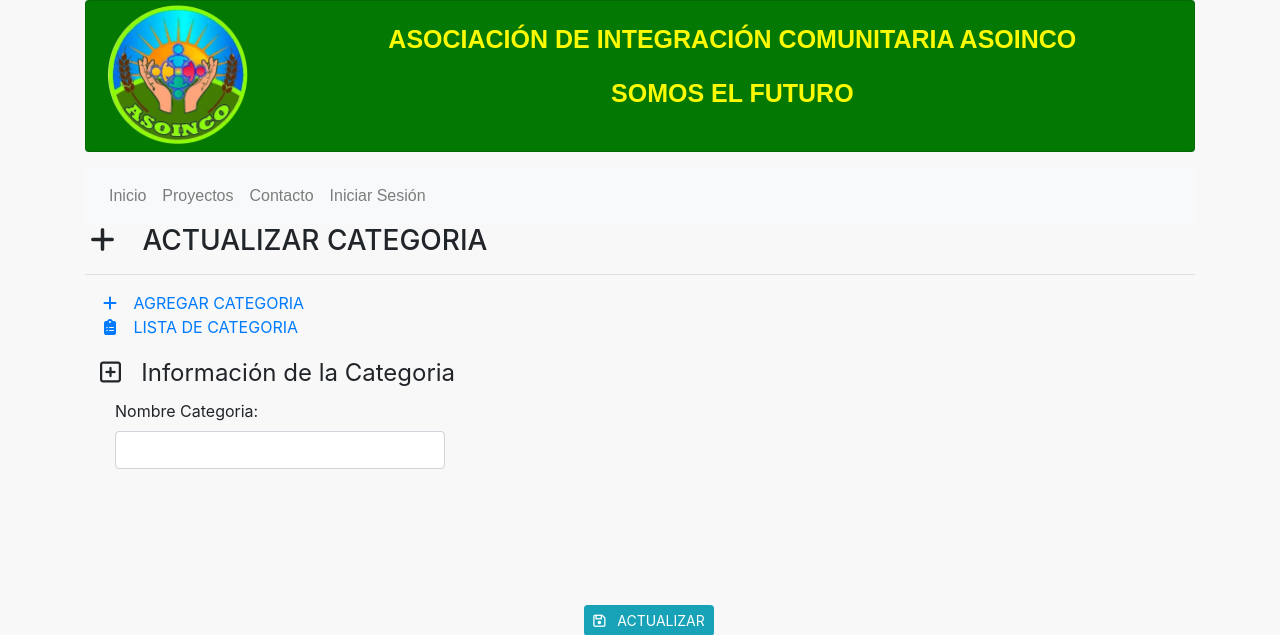
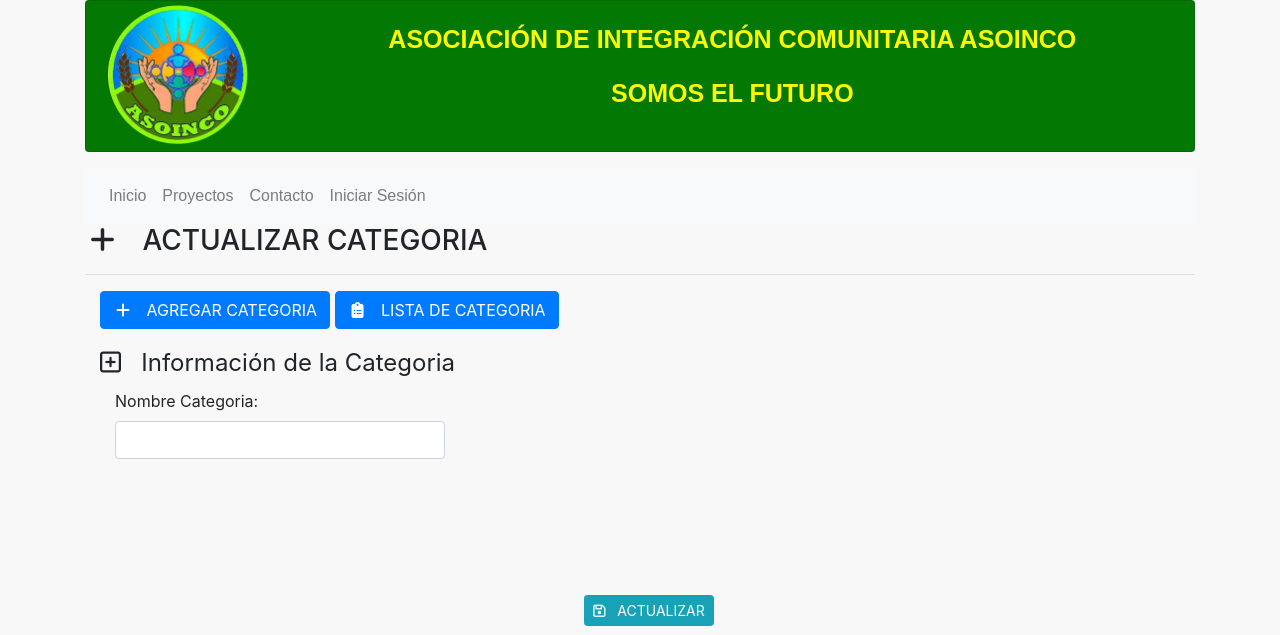
Before and after one commit to DIEGO-DEVESOFT/Asoinco, a PHP site: template views/modules/actualizar_categoria/actualizar_categoria.view.php in a window 1280 px wide. Shown: the top 635 px of the page. Run offline with PHP 8.4, Linux system fonts and the light colour scheme; the template is opened without the code that fills it, so the values that code supplies are empty.

Commit message:
actualizada

```diff
--- a/views/modules/actualizar_categoria/actualizar_categoria.view.php
+++ b/views/modules/actualizar_categoria/actualizar_categoria.view.php
@@ -8,12 +8,10 @@
 <div class="container-fluid">
     <ul class="full-box list-unstyled page-nav-tabs">
         <li>
-            <a class="active" href="?c=Roles&a=registrarRoles"><i class="fas fa-plus fa-fw"></i> &nbsp; AGREGAR
-                CATEGORIA</a>
-        </li>
-        <li>
-            <a href="?c=Categorias&a=consultarCategoria"><i class="fas fa-clipboard-list fa-fw"></i> &nbsp; LISTA DE
-                CATEGORIA</a>
+            <a class="btn btn-primary" href="?c=Categorias&a=registrarCategorias"><i class="fas fa-plus fa-fw"></i> &nbsp; AGREGAR
+            CATEGORIA</a>
+            <a class="btn btn-primary" href="?c=Categorias&a=consultarCategoria"><i class="fas fa-clipboard-list fa-fw"></i> &nbsp; LISTA DE
+            CATEGORIA</a>
         </li>
     </ul>
 </div>
```
